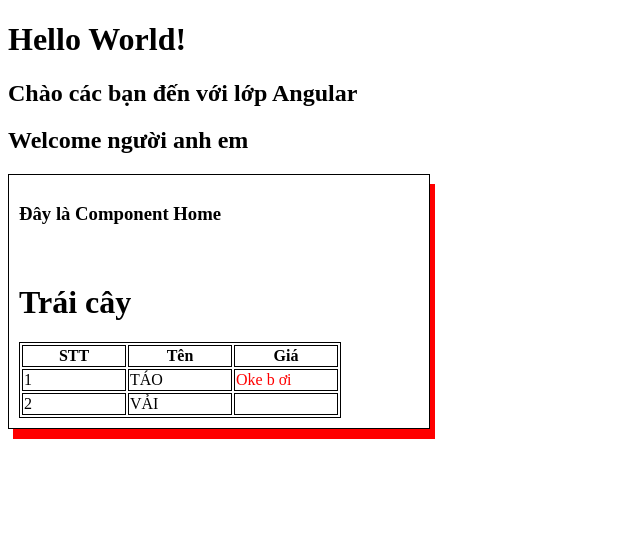
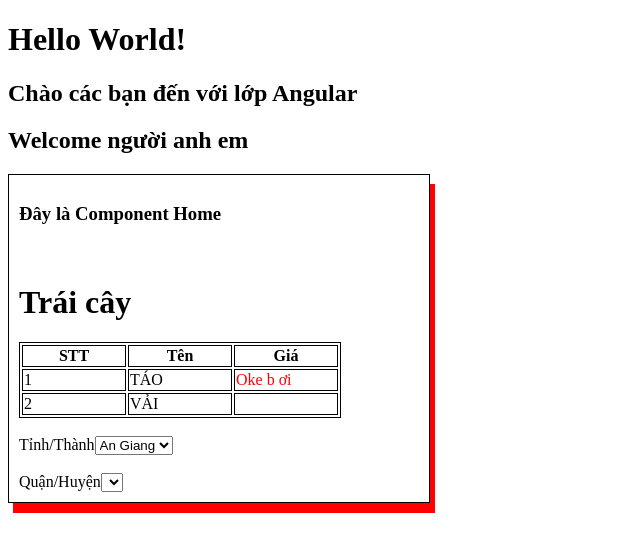
Before and after one commit to quangtung1/Angular12, an Angular app: page / in a window 1280 px wide. Shown: the top 552 px of the page, without its empty margins (0-640 px from the left). Built offline with nearby package versions, Linux system fonts and the light colour scheme.

Commit message:
CascadingCombox

```diff
--- a/src/app/home/home.component.html
+++ b/src/app/home/home.component.html
@@ -29,5 +29,18 @@
   </tr>
 
 </table>
+<br>
+<Label>Tỉnh/Thành</Label>
+<select  id="city" (change)="changeCity($event)">
+  <option *ngFor="let c of city" >{{c.city}}</option>
+
+</select>
+<br><br>
+<Label>Quận/Huyện</Label>
+<select  id="district">
+  <option  *ngFor="let d of districts" >{{d}}</option>
+
+</select>
+
 
 </div>
--- a/src/app/home/home.component.ts
+++ b/src/app/home/home.component.ts
@@ -11,15 +11,34 @@ export class HomeComponent implements OnInit {
   public age = 25;
   public traiCay=['Táo','Vải','Cam','Quýt'];
   public traiCay2 = [{ten:'Táo',gia:120000},{ten:'Vải',gia:0}];
+  public city = [{city:'An Giang',district:['Thành phố Châu Đốc','Thành phố Long Xuyên','Huyện Phú Châu','Huyện Châu Thành']}
+  ,{city:'Bắc Kạn',district:['Thành phố Bắc Kạn','Huyện Na Rì','Huyện Chợ Đồn','Huyện Ba Bể']} ];
+public districts:string[]=[];
+
   constructor() { }
 
   ngOnInit(): void {
-    console.log('Trái cây = ',this.traiCay);
+    console.log('Trái cây = ',this.city);
 
   }
   public resetName():void{
     console.log('resetName');
     this.name = '';
   }
+  public changeCity(event: any){
+    console.log('event',event.target.value);
+    const city = event.target.value;
+    //Cách 1
+    // const search = this.city.filter(data=>data.city === city);
+    // console.log('Search: '+ search);
+
+    // if(search && search.length>0){
+    //   this.districts = search[0].district;
+    // }
+    //Cách 2
+
+    this.districts = this.city.find(data => data.city==city)?.district||[];
+
+  }
 
 }
```
